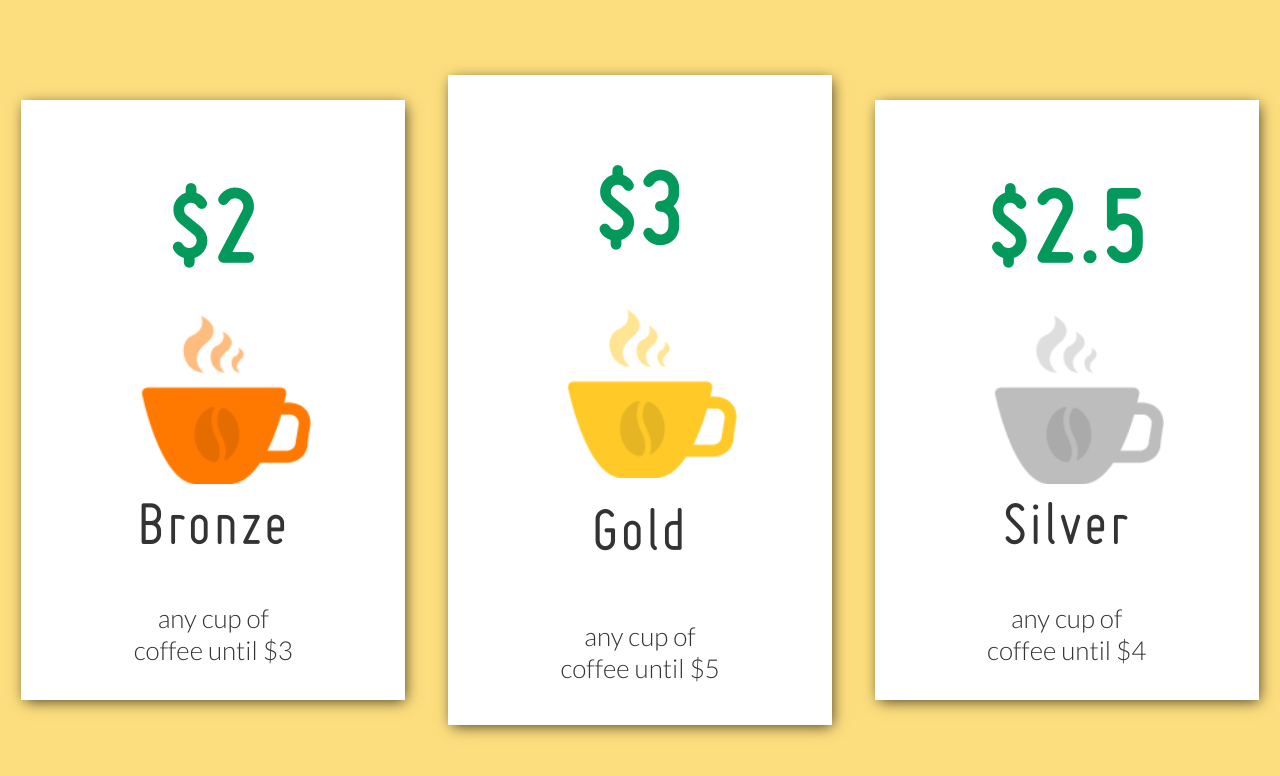
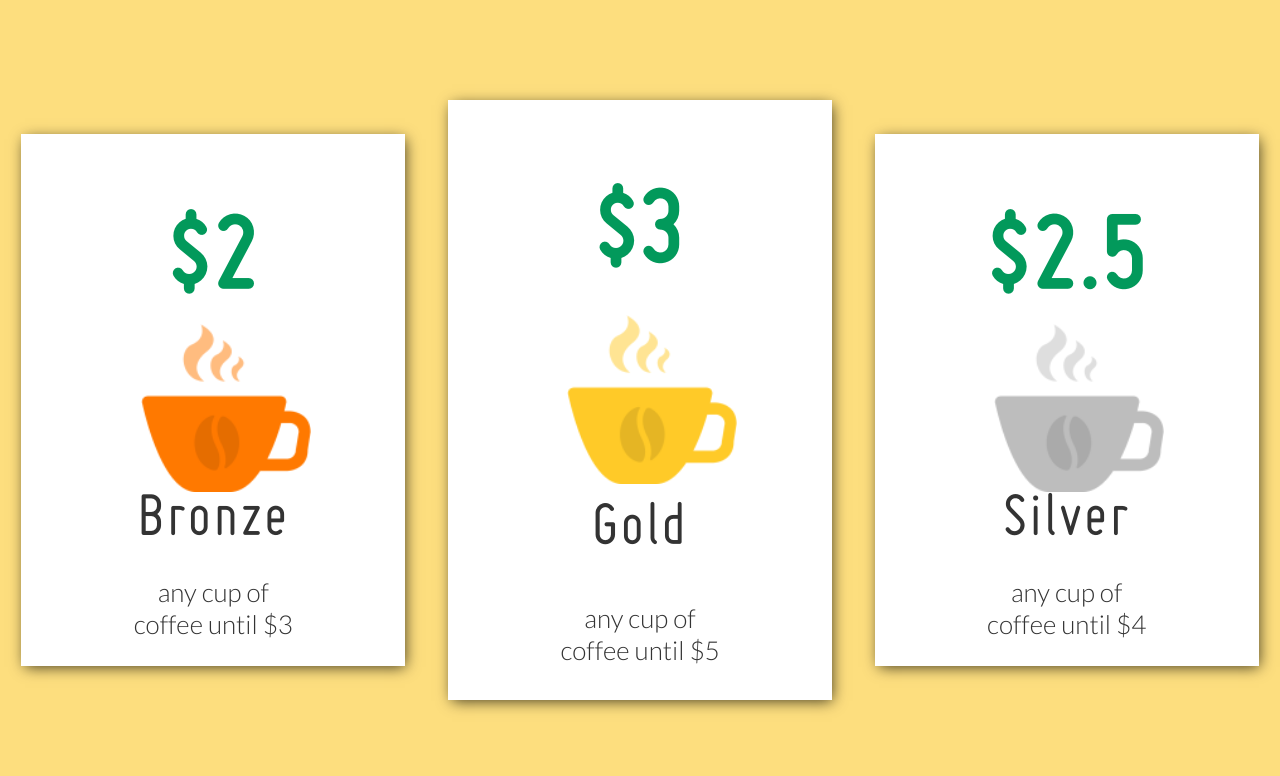
Before and after one commit to AnastasiaHvozdetska/cup-plans, a plain HTML site: page index.html in a window 1280 px wide. Drawn offline with Linux system fonts and the light colour scheme.

Commit message:
added files

```diff
--- a/dist/css/main.css
+++ b/dist/css/main.css
@@ -14,7 +14,6 @@ body {
 
 .cup_card {
 	width: 30%;
-	height: 600px;
 	background-color: white;
 	display: flex;
 	flex-direction: column;
@@ -24,7 +23,7 @@ body {
 }
 
 .cup_card:nth-child(2) {
-	height: 650px;
+	height: 600px;
 }
 
 h1 {
```
